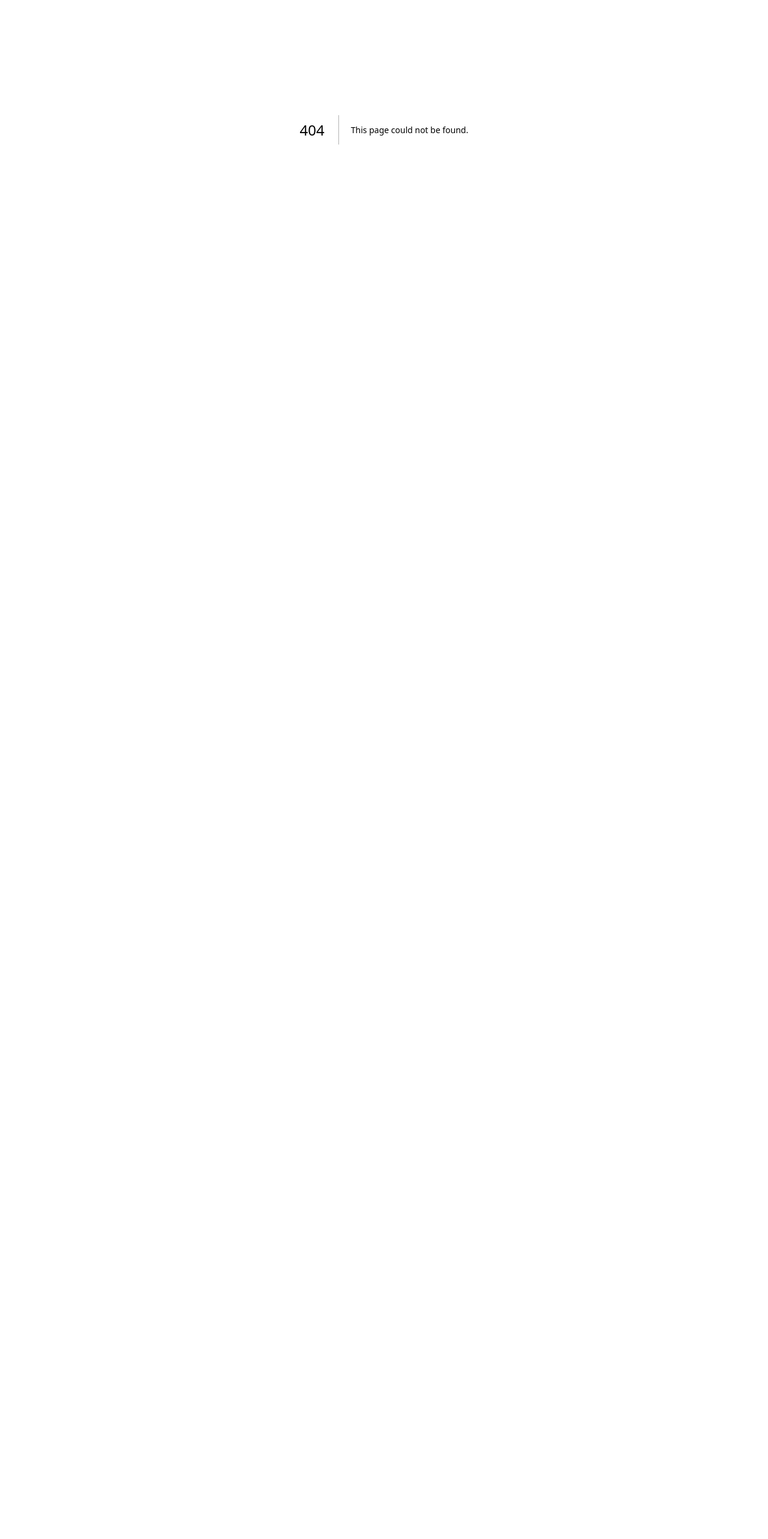
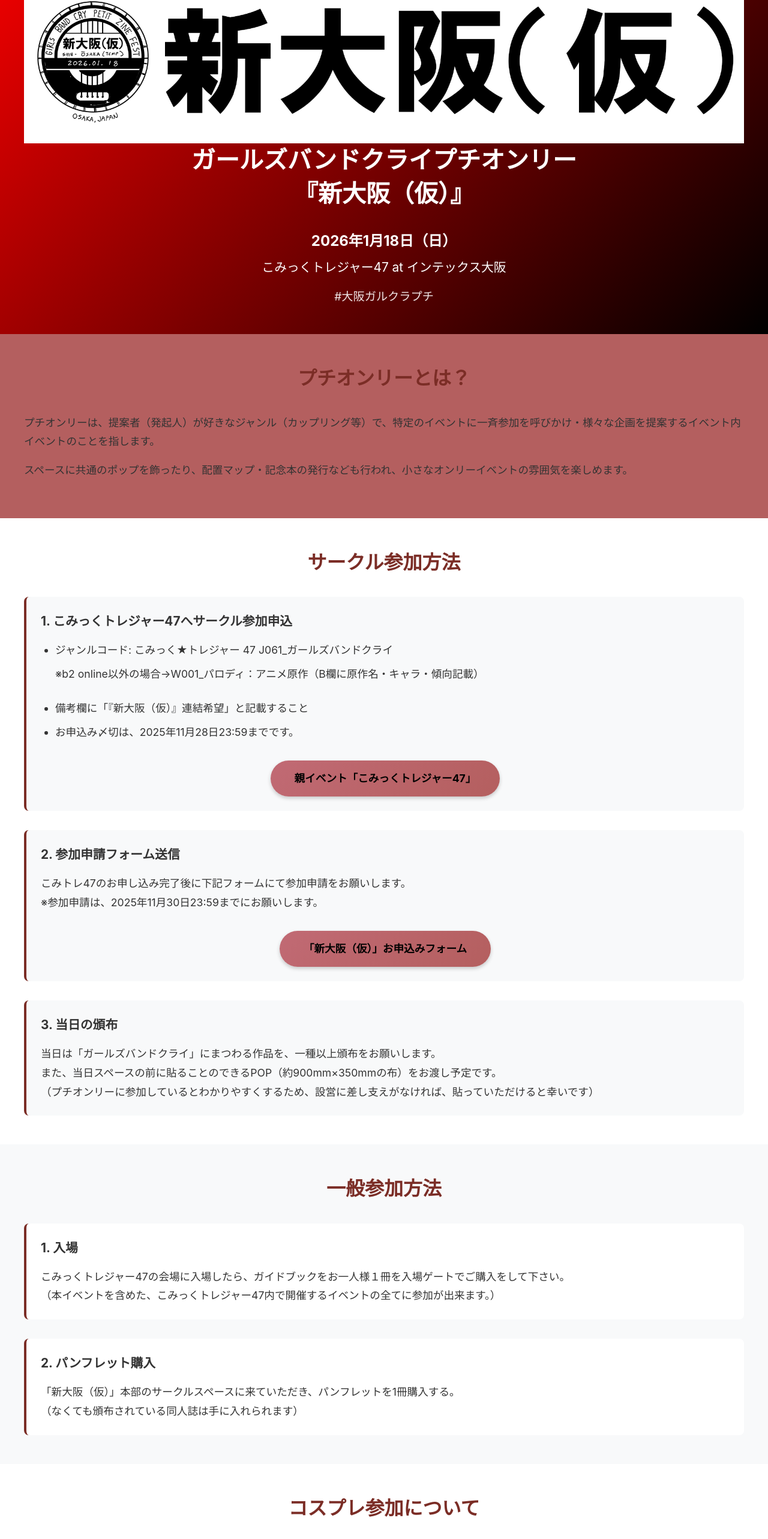
Before and after one commit to aikoikom/gbc_shinoosaka, a Next.js app: page /gbc_shinoosaka/second in a window 1280 px wide. Before the commit this address had no page. Shown: the part 184-2750 px from the top of the page at 60% size. Before the commit the page ends 800 px from the top, so only its background shows below. Built offline with nearby package versions, Linux system fonts and the light colour scheme.

Commit message:
Add second event archive page

```diff
--- /dev/null
+++ b/app/second/page.tsx
@@ -0,0 +1,27 @@
+import Header from '@/components/Header/Header'
+import AboutPetitOnly from '@/components/AboutPetitOnly/AboutPetitOnly'
+import CircleParticipation from '@/components/CircleParticipation/CircleParticipation'
+import GeneralParticipation from '@/components/GeneralParticipation/GeneralParticipation'
+import CosplayInfo from '@/components/CosplayInfo/CosplayInfo'
+import CircleList from '@/components/CircleList/CircleList'
+import EventPurpose from '@/components/EventPurpose/EventPurpose'
+import Contact from '@/components/Contact/Contact'
+import Footer from '@/components/Footer/Footer'
+
+export default function SecondEventArchive() {
+  return (
+    <>
+      <Header />
+      <main>
+        <AboutPetitOnly />
+        <CircleParticipation />
+        <GeneralParticipation />
+        <CosplayInfo />
+        <CircleList />
+        <EventPurpose />
+        <Contact />
+      </main>
+      <Footer />
+    </>
+  )
+}
```
